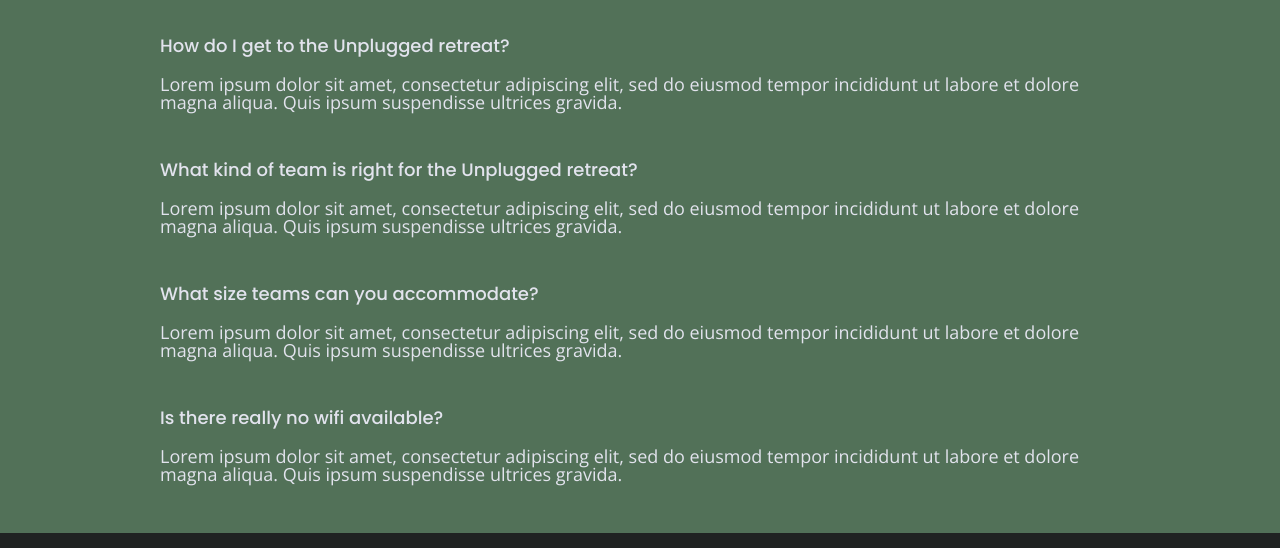
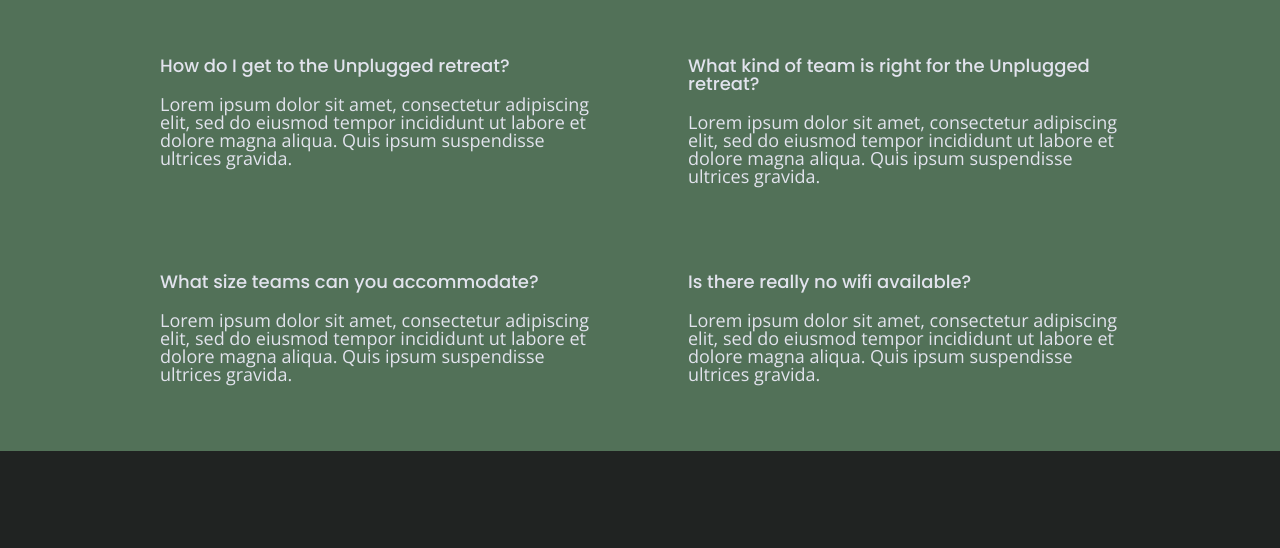
Before and after one commit to cjstrattonbuys/unplugged-retreat, a website: page faq/index.html in a window 1280 px wide. Shown: the part 251-799 px from the top of the page. Drawn offline with nearby package versions, Linux system fonts and the light colour scheme.

Commit message:
Added columns to the FAQs

```diff
--- a/css/main.css
+++ b/css/main.css
@@ -700,7 +700,9 @@ textarea {
 
   /* ----- FAQ ----- */
   .faq .content-wrapper {
+    display: flex;
     justify-content: space-between;
+    align-items: flex-start;
   }
 
   .faq-content {
```
